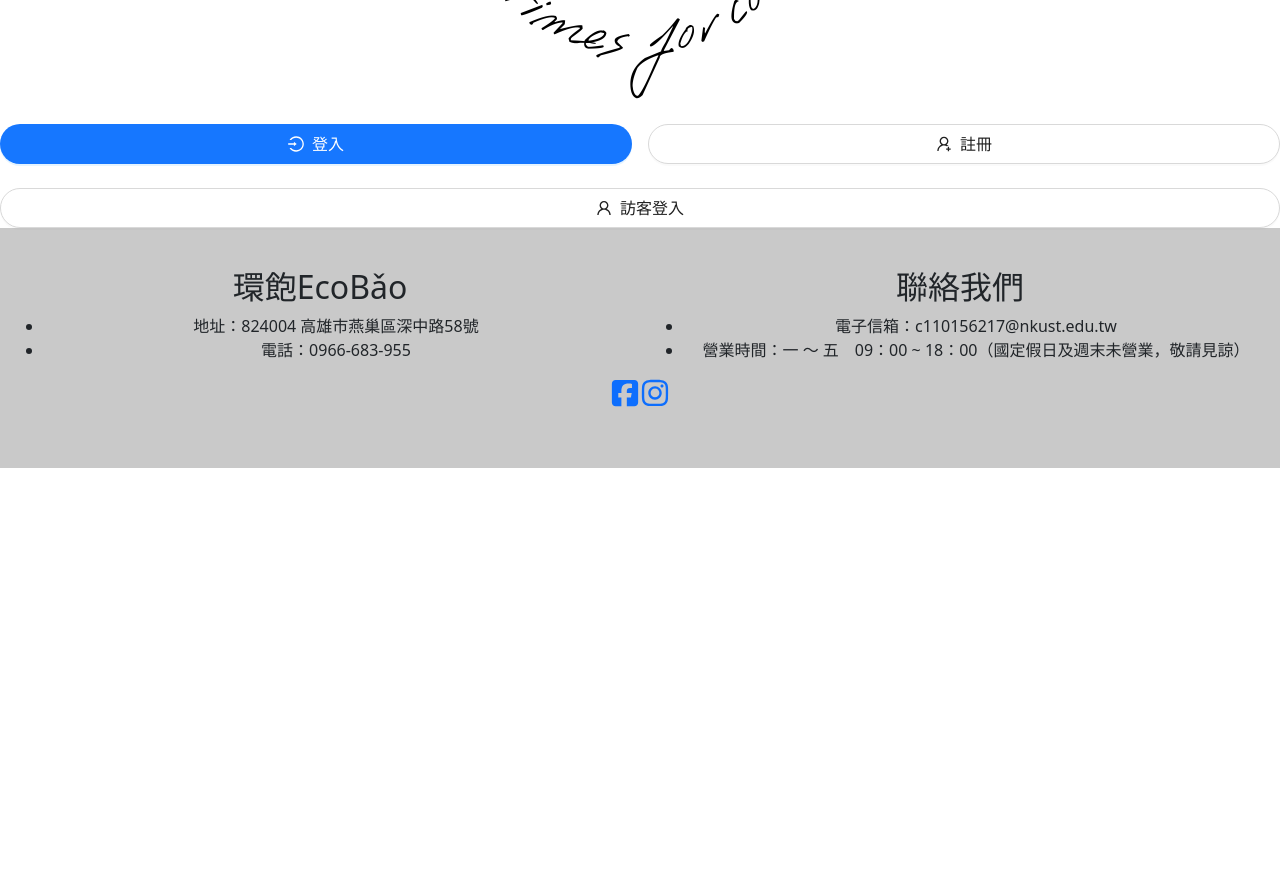
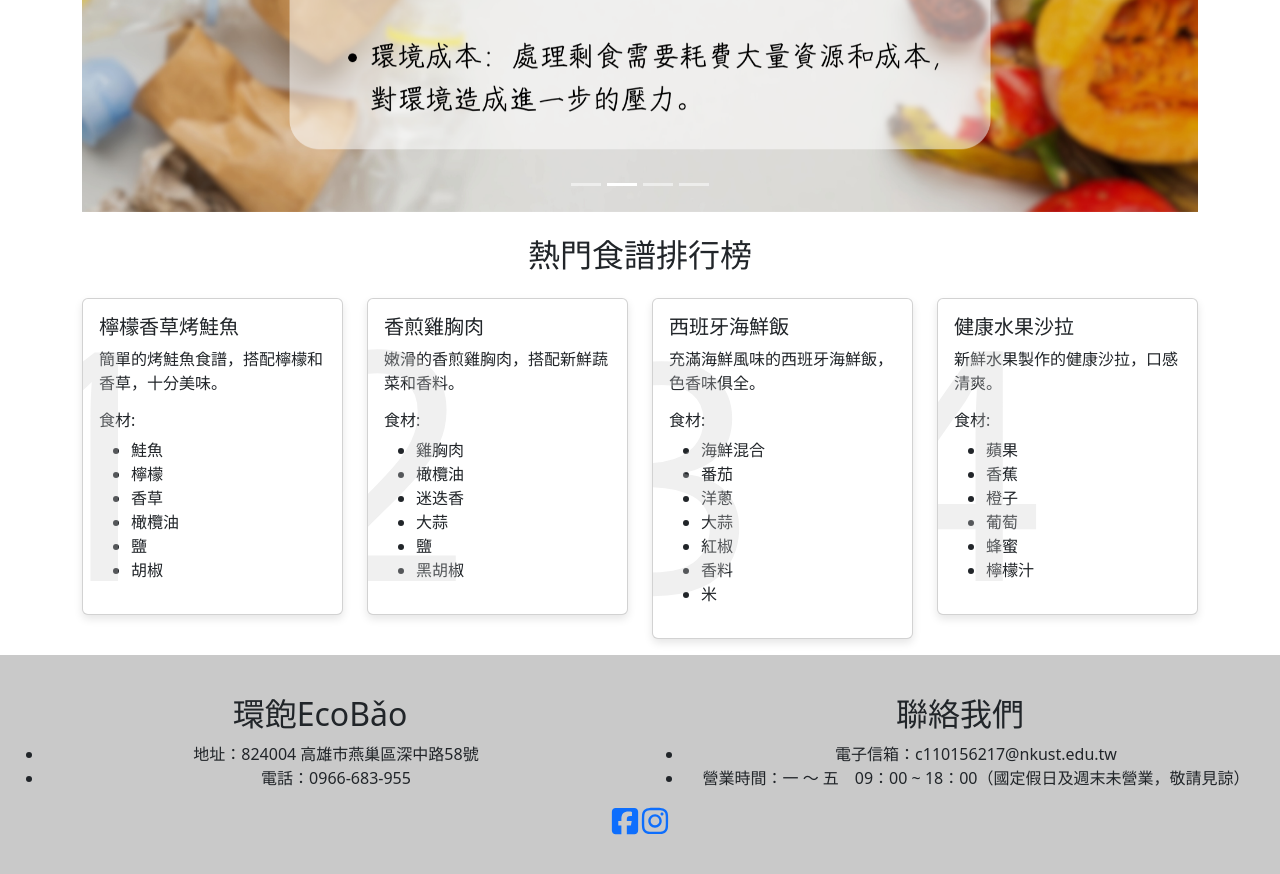
Before and after one commit to Hakuonn/senior-project, a React (Create React App) app: page /RecipeIndex in a window 1280 px wide. Shown: the part 480-1354 px from the top of the page. Before the commit the page ends 948 px from the top, so only its background shows below. Built offline with nearby package versions, Linux system fonts and the light colour scheme.

Commit message:
0801 食譜首頁修改

```diff
--- a/src/components/nav_and_footer/RecipeNav.js
+++ b/src/components/nav_and_footer/RecipeNav.js
@@ -61,7 +61,7 @@ function RecipeNav() {
           <Navbar.Collapse id="basic-navbar-nav">
             <Nav className="me-auto" />
             <Nav>
-              <Nav.Link href="/">回到主頁</Nav.Link>
+              <Nav.Link href="/RecipeIndex">食譜主頁</Nav.Link>
               <Nav.Link href="/Recipe/search">食譜搜尋</Nav.Link>
               <Button variant="outline-success" ref={target} onClick={() => setShow(!show)}><VscAccount size={30} /></Button>
               <Overlay
--- /dev/null
+++ b/src/components/recipe_C/RecipeSlider.js
@@ -0,0 +1,47 @@
+import React from 'react'
+import { Carousel } from 'react-bootstrap';
+import slider1 from '../../imgs/sliders/slider1.png'
+import slider2 from '../../imgs/sliders/slider2.png'
+import slider3 from '../../imgs/sliders/slider3.png'
+import slider4 from '../../imgs/sliders/slider4.png'
+
+
+function RecipeSlider() {
+
+  return (
+      <Carousel>
+        <Carousel.Item>
+        <img
+          className="d-block w-100"
+          src={slider1}
+          alt="我們的健康食譜功能"
+        />
+      </Carousel.Item>
+      <Carousel.Item>
+        <img
+          className="d-block w-100"
+          src={slider2}
+          alt="剩食對環境影響"
+        />
+      </Carousel.Item>
+      <Carousel.Item>
+        <img
+          className="d-block w-100"
+          src={slider3}
+          alt="什麼是剩食"
+        />
+      </Carousel.Item>
+      <Carousel.Item>
+        <img
+          className="d-block w-100"
+          src={slider4}
+          alt="我們的飲食控管功能"
+        />
+      </Carousel.Item>
+      </Carousel>
+  )
+}
+
+
+
+export default RecipeSlider
--- /dev/null
+++ b/src/css/recipe_index.css
@@ -0,0 +1,31 @@
+/* RecipeIndexPage.css */
+
+.ranking-card {
+    position: relative; /* Allow positioning of the ranking number */
+    border: 2px solid #007bff; /* Blue border for the card */
+    border-radius: 8px;
+    box-shadow: 0 4px 8px rgba(0, 0, 0, 0.1); /* Add shadow effect */
+    transition: transform 0.2s, box-shadow 0.2s;
+    overflow: hidden; /* Hide anything overflowing the card */
+  }
+
+  .ranking-card:hover {
+    transform: scale(1.02); /* Slightly scale up on hover */
+    box-shadow: 0 8px 16px rgba(0, 0, 0, 0.2); /* Enhance shadow on hover */
+  }
+
+  .ranking-number {
+    font-size: 20rem; /* Large font size for the number */
+    color: #ccc; /* Gray color */
+    position: absolute; /* Position number absolutely within the card */
+    top: 50%;
+    left: 5%;
+    transform: translate(-50%, -50%); /* Center and rotate */
+    z-index: 0; /* Place behind the card content */
+    opacity: 0.3; /* Slight transparency */
+  }
+
+  h2 {
+    font-size: 5rem;
+    color: #333;
+  }
--- a/src/pages/recipe/RecipeIndexPage.js
+++ b/src/pages/recipe/RecipeIndexPage.js
@@ -1,119 +1,65 @@
-import React, { useState } from 'react';
-import { Button, Col, Image, Row, Modal, message } from 'antd';
-import { UserOutlined, LoginOutlined, UserAddOutlined } from '@ant-design/icons';
-// import './IndexPage.css';
-import Axios from '../../components/Axios';
-import logo_540 from '../../imgs/logo_540.png';
-import { Link } from 'react-router-dom';
+import React from 'react';
+import { Container, Card, Row, Col } from 'react-bootstrap';
+import RecipeSlider from '../../components/recipe_C/RecipeSlider';
 import RecipeNav from '../../components/nav_and_footer/RecipeNav';
+import '../../css/recipe_index.css';
 
+// 假資料
+const popularRecipes = [
+  {
+    name: '檸檬香草烤鮭魚',
+    description: '簡單的烤鮭魚食譜，搭配檸檬和香草，十分美味。',
+    ingredients: ['鮭魚', '檸檬', '香草', '橄欖油', '鹽', '胡椒']
+  },
+  {
+    name: '香煎雞胸肉',
+    description: '嫩滑的香煎雞胸肉，搭配新鮮蔬菜和香料。',
+    ingredients: ['雞胸肉', '橄欖油', '迷迭香', '大蒜', '鹽', '黑胡椒']
+  },
+  {
+    name: '西班牙海鮮飯',
+    description: '充滿海鮮風味的西班牙海鮮飯，色香味俱全。',
+    ingredients: ['海鮮混合', '番茄', '洋蔥', '大蒜', '紅椒', '香料', '米']
+  },
+  {
+    name: '健康水果沙拉',
+    description: '新鮮水果製作的健康沙拉，口感清爽。',
+    ingredients: ['蘋果', '香蕉', '橙子', '葡萄', '蜂蜜', '檸檬汁']
+  },
+];
 
-/**
- * 原 食譜登入頁面 目前停用中
- * @returns
- */
 const RecipeIndexPage = () => {
-  const [modalVisible, setModalVisible] = useState(false);
-
-  // example
-  const accounts = [
-    { id: 1, username: 'DefaultAccount_01', password: 'DefaultAccount_01' },
-    { id: 2, username: 'DefaultAccount_02', password: 'DefaultAccount_02' },
-    { id: 3, username: 'DefaultAccount_03', password: 'DefaultAccount_03' },
-  ];
-
-  const handleGuestLogin = () => {
-    setModalVisible(true);
-  };
-
-  const handleModalClose = () => {
-    setModalVisible(false);
-  };
-
-  const handleLogin = (account) => {
-    const accountData = {
-      account: account.username,
-      password: account.password,
-    }
-
-      Axios().post('/Center/login/', JSON.stringify(accountData))
-      .then(response => {
-        console.log('API response:', response.data);
-        if (response.status === 200) {
-          window.localStorage.setItem('jwt', response.data.token);
-          // message.success('登入成功', { style: { fontSize: '20px' } });
-        }
-      })
-      .catch(error => {
-        console.error('Error occurred:', error.response.data);
-        if (error.response.status === 500) {
-          // Handle 500 error
-          message.error("發生非預期錯誤");
-        }
-        else if (error.response.status === 400) {
-          // Handle 400 error
-          message.error("帳號密碼錯誤，請重試");
-        }
-      });
-  };
-
   return (
-    <>
-    <RecipeNav/>
-    <div className="index-page-container" justify="center" align="middle">
-      <Row>
-        <Col xs={24} md={24}>
-          <Image src={logo_540} preview={false} />
-        </Col>
-      </Row>
-
-      <Row gutter={[16, 40]} justify="center">
-        <Col xs={24} md={12}>
-          <Link to="/Member/login">
-            <Button type="primary" size='large' shape='round' icon={<LoginOutlined />} block>
-              登入
-            </Button>
-          </Link>
-        </Col>
-        <Col xs={24} md={12}>
-        <Link to="/Member/register">
-          <Button type="default" size='large' shape='round' icon={<UserAddOutlined />} block>
-            註冊
-          </Button>
-        </Link>
-        </Col>
-      </Row>
-
-      <Row gutter={[16, 40]}>
-        <Col xs={24} md={24} style={{ marginTop: '24px' }}>
-          <Button size='large' shape='round' icon={<UserOutlined />} block onClick={handleGuestLogin}>
-            訪客登入
-          </Button>
-        </Col>
-      </Row>
-
-      {/* Modal 组件 */}
-      <Modal
-        title="選擇訪客帳號"
-        visible={modalVisible}
-        onCancel={handleModalClose}
-        footer={null}
-        centered
-      >
-        <div style={{ backgroundColor: 'white', padding: '24px', borderRadius: '8px', height: '300px', overflowY: 'auto' }}>
-          {/* example */}
-          {accounts.map(account => (
-            <Link to="/Recipe/search">
-              <Button key={account.id} type="default" size="large" block style={{ marginBottom: '12px' }} onClick={() => handleLogin(account)}>
-                {account.username}
-              </Button>
-            </Link>
+    <Container>
+      <RecipeNav />
+      <RecipeSlider />
+      <div className="mt-4">
+        <h2 className="text-center mb-4">熱門食譜排行榜</h2>
+        <Row>
+          {popularRecipes.map((recipe, index) => (
+              <Col xs={12} md={6} lg={3} key={index} className="mb-3 position-relative">
+                <Card className="ranking-card">
+                  <Card.Body>
+                    <div className="ranking-number">{index + 1}</div>
+                    <Card.Title>{recipe.name}</Card.Title>
+                    <Card.Text>
+                      {recipe.description}
+                    </Card.Text>
+                    <div className="ingredients">
+                      <h6>食材:</h6>
+                      <ul>
+                        {recipe.ingredients.map((ingredient, idx) => (
+                          <li key={idx}>{ingredient}</li>
+                        ))}
+                      </ul>
+                    </div>
+                  </Card.Body>
+                </Card>
+              </Col>
           ))}
-        </div>
-      </Modal>
-
-    </div>
-    </>
+        </Row>
+      </div>
+    </Container>
   );
 };
 
```
